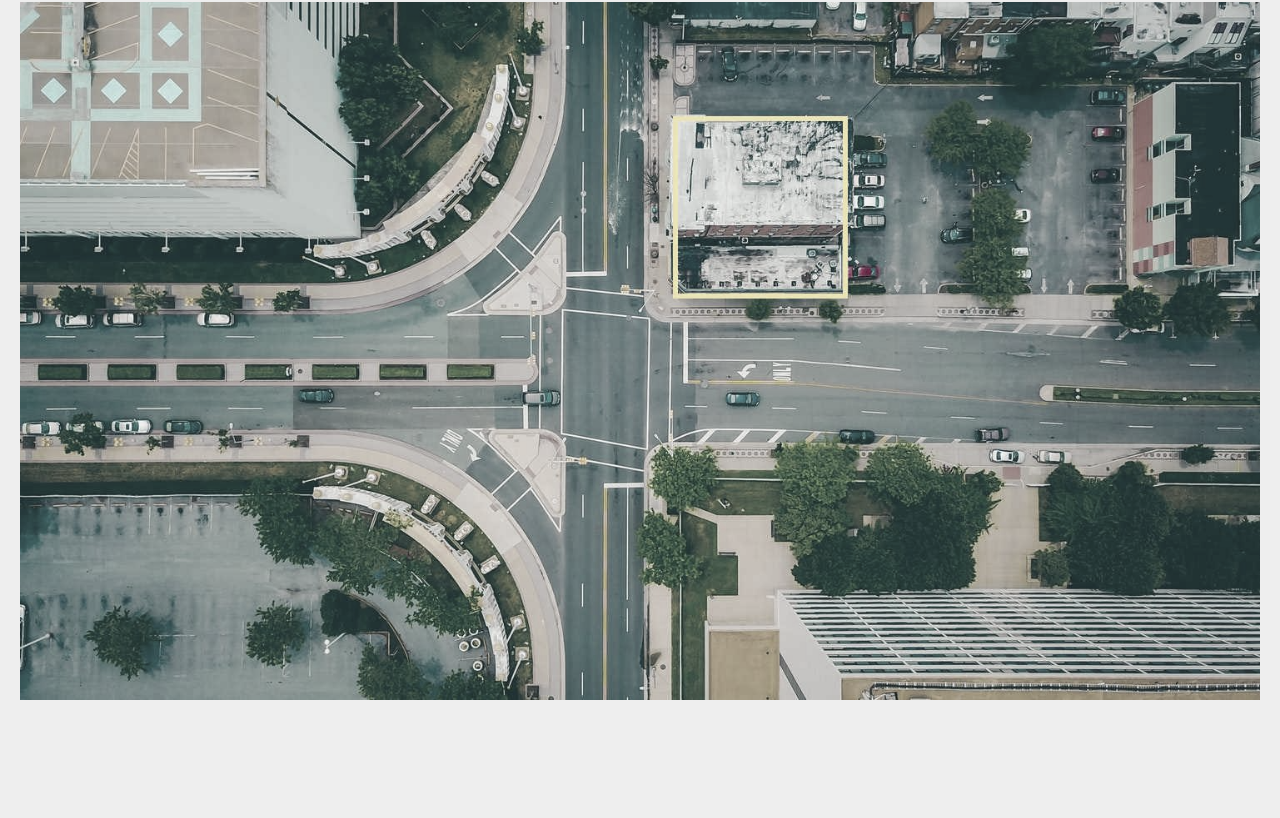
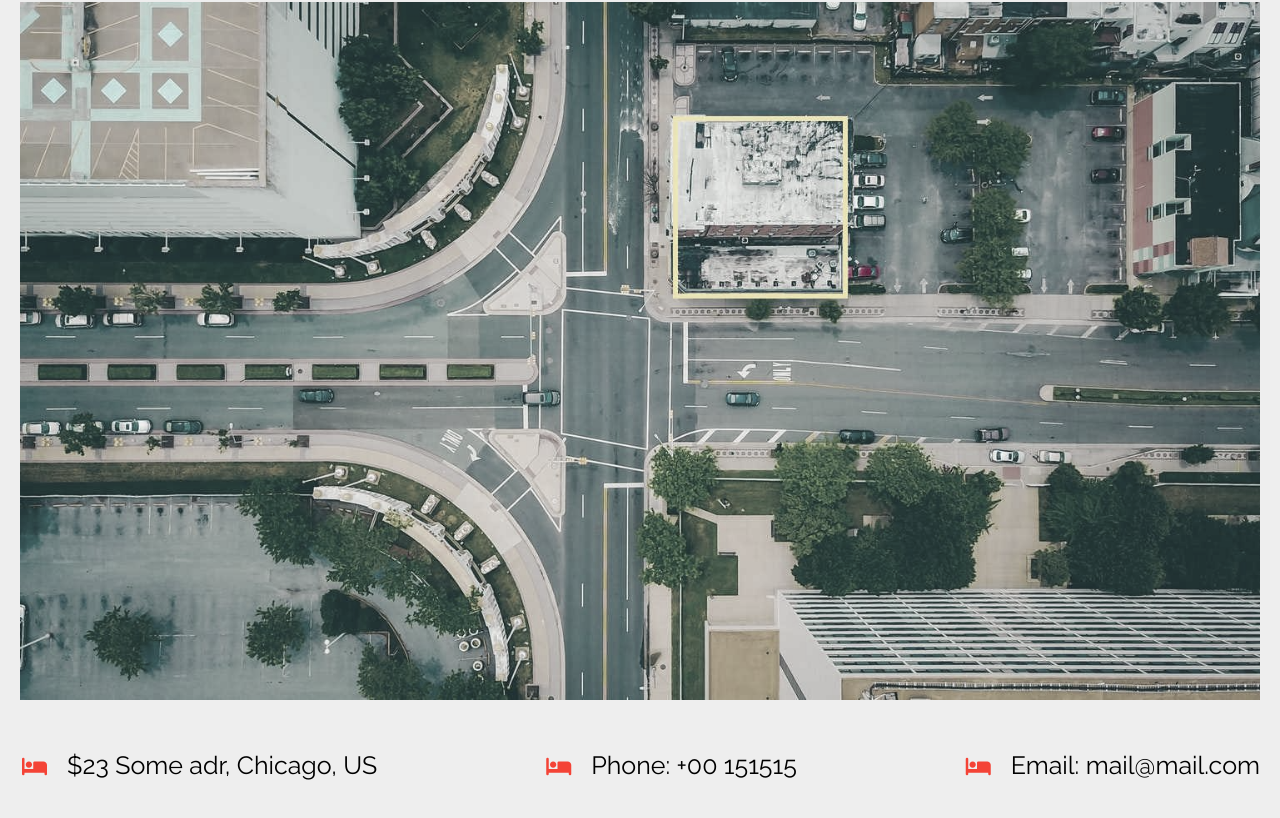
Before and after one commit to HariKrishnan-RS/webpage, a plain HTML site: page index.html in a window 1280 px wide. Shown: the part 2019-2837 px from the top of the page. Drawn offline with Linux system fonts and the light colour scheme.

Commit message:
added article-nav-div

```diff
--- a/index.html
+++ b/index.html
@@ -71,11 +71,11 @@
           <label><i class="fa-solid fa-bed"></i> Check Out </label>
           <input placeholder="DD MM YYY" />
         </div>
-        <div class="second-input-boxes-column">
+        <div class="second-input-boxes-column" style="flex-shrink: 2">
           <label><i class="fa-solid fa-bed"></i> Adult </label>
           <input placeholder="DD MM YYY" type="number" value="0" />
         </div>
-        <div class="second-input-boxes-column">
+        <div class="second-input-boxes-column" style="flex-shrink: 2">
           <label><i class="fa-solid fa-bed"></i> Kids </label>
           <input placeholder="DD MM YYY" type="numbers" value="1" />
         </div>
@@ -158,7 +158,11 @@
       <div class="map-image">
         <img src="map.jpg" atl="map image" />
       </div>
-      <div class="article-nav-div"></div>
+      <div class="article-nav-div">
+        <p><i class="fa-solid fa-bed"></i>$23 Some adr, Chicago, US</p>
+        <p><i class="fa-solid fa-bed"></i>Phone: +00 151515</p>
+        <p><i class="fa-solid fa-bed"></i>Email: mail@mail.com</p>
+      </div>
     </article>
     <footer></footer>
     <br />
--- a/style.css
+++ b/style.css
@@ -322,3 +322,17 @@ article p {
 .contact-div div {
   width: 100%;
 }
+
+.article-nav-div {
+  display: flex;
+  justify-content: space-between;
+}
+
+.article-nav-div i {
+  color: #f44336;
+}
+.article-nav-div p {
+  font-weight: 500;
+  font-size: 25px;
+  margin-top: 25px;
+}
```
